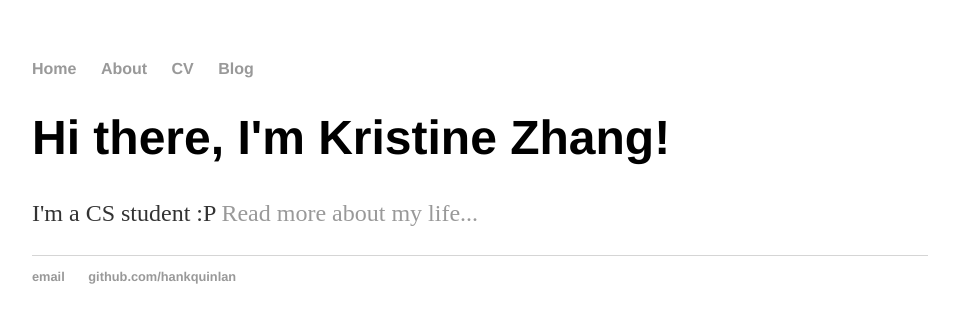
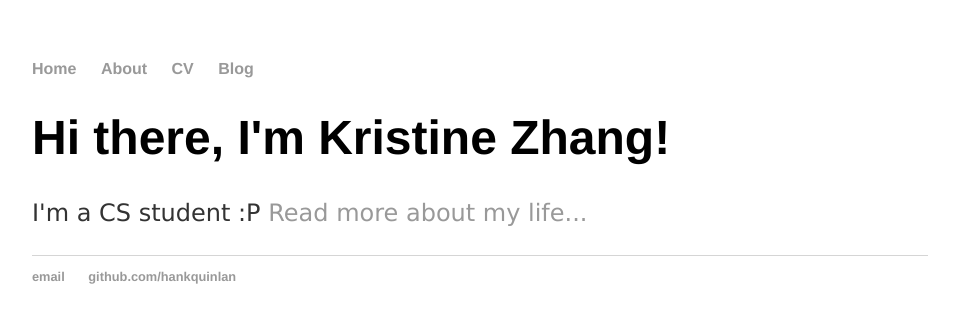
Before and after one commit to KristineZhang/KristineZhang.github.io, a Jekyll site: the page built from index.html, in a window 1280 px wide. Shown: the top 323 px of the page, without its empty margins (160-1119 px from the left). Built offline with Jekyll 4.4.1, drawn with Linux system fonts in a browser that asks for light colours.

Commit message:
Update main.css

```diff
--- a/css/main.css
+++ b/css/main.css
@@ -24,6 +24,7 @@ h1 {
     font-family:'Helvetica', 'Arial', 'Sans-Serif';
 }
 p {
+    font-family: 'Verdana', 'Arial', 'Helvetica', 'sans-serif';
     font-size: 1.5em;
     line-height: 1.4em;
     color: #333;
```
